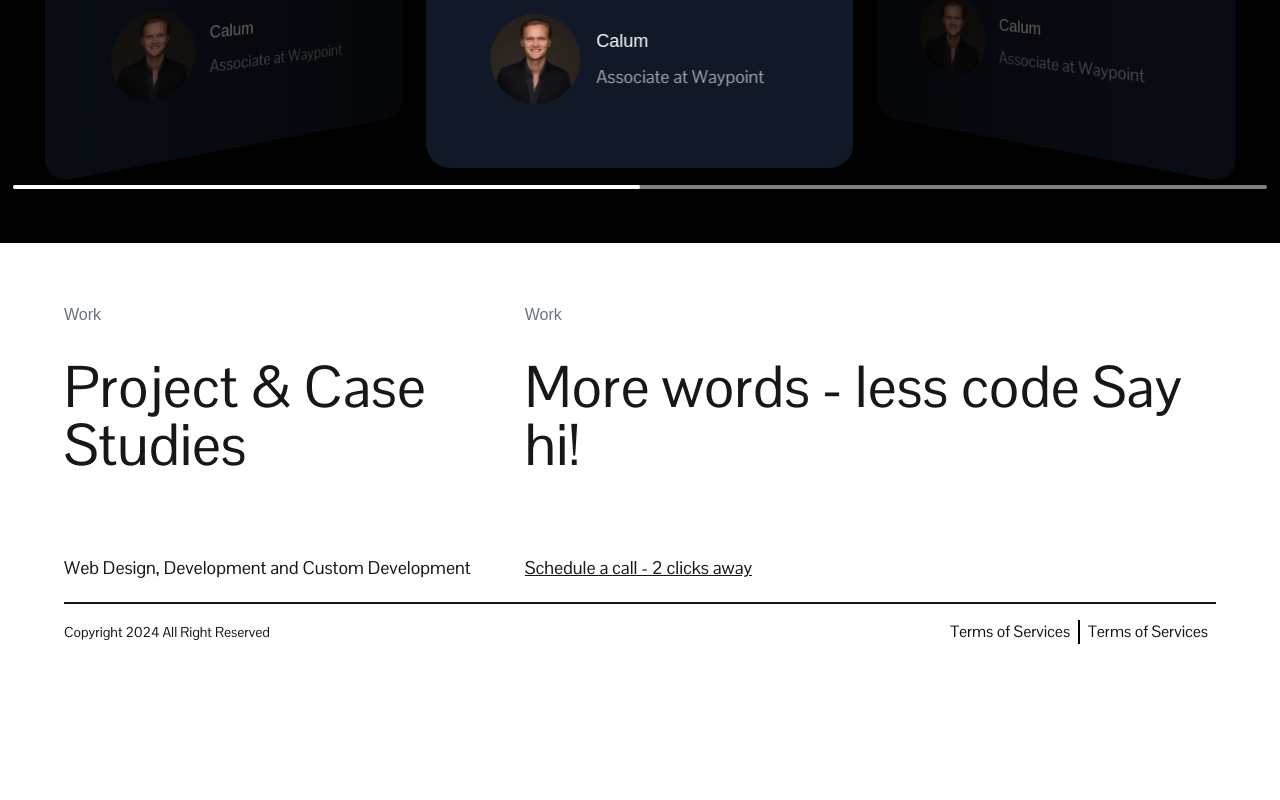
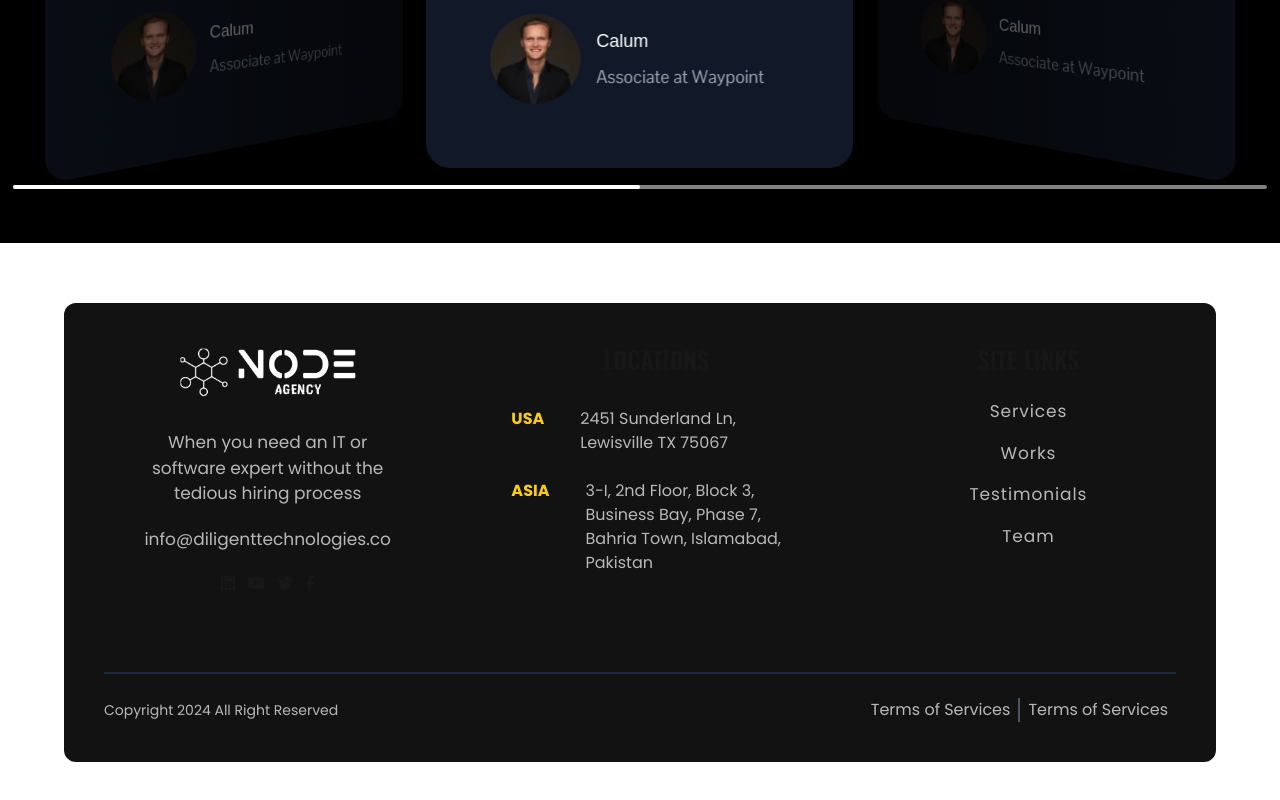
Before and after one commit to Adeel-Khizar/Node-, a Next.js app: page /work in a window 1280 px wide. Shown: the part 2036-2836 px from the top of the page. Before the commit the page ends 2696 px from the top, so only its background shows below. Built offline with nearby package versions, Linux system fonts and the light colour scheme; a web font is replaced by a local one.

Commit message:
Replaced Footer Section

```diff
--- a/components/Footer.tsx
+++ b/components/Footer.tsx
@@ -1,34 +1,173 @@
-"use client"
-import { Rancher, SedaN } from '@/fonts'
-import Link from 'next/link'
-import React from 'react'
+"use client";
+import { Rancher, SedaN } from "@/fonts";
+import NodeLogo from "../public/node-footer-logo.svg";
+import { FontAwesomeIcon } from "@fortawesome/react-fontawesome";
+import {
+  faLinkedin,
+  faYoutube,
+  faTwitter,
+  faFacebookF,
+} from "@fortawesome/free-brands-svg-icons";
+
+import Image from "next/image";
+import Link from "next/link";
+import React from "react";
+import { OswaldFont, PoppinsFont } from "@/fonts";
 
 const Footer = () => {
   return (
-    <div className='px-[5vw] pt-[60px]'>
-        <div className='flex lg:flex-row flex-col items-center pb-5'>
-        <div className='lg:w-[40%] w-full '>
-            <h5 className={` text-md text-gray-500 pb-8 ${Rancher} `}>Work</h5>
-            <h3 className={` lg:text-[4.5vw]  text-5xl pb-20 ${SedaN} `}>Project & Case Studies</h3>
-            <p className={`text-lg   ${SedaN} `}>Web Design, Development and Custom Development</p>
+    <div className="px-[5vw] pt-[60px] bg-[#fff] pb-12">
+      <div className="bg-[#131213] rounded-xl p-10">
+        <div className="flex lg:flex-row flex-col justify-evenly lg:gap-20 gap-6 w-full pb-5 ">
+          <div className="lg:w-[23%] w-full  text-center">
+            <div className="flex items-center justify-center lg:pb-8 pb-4">
+              <Link href="/">
+                <Image
+                  className="w-auto h-[45px] lg:h-[55px]"
+                  src={NodeLogo}
+                  height={75}
+                  alt="Node Logo"
+                />
+              </Link>
             </div>
-        <div className='lg:w-[60%] w-full'>
-            <h5 className={` text-md  text-gray-500 pb-8 ${Rancher} `}>Work</h5>
-            <h3 className={`lg:text-[4.5vw] text-5xl pb-20 ${SedaN} `}>More words - less code Say hi!</h3>
-            <Link className={` text-lg  underline ${SedaN} `} href="/">Schedule a call - 2 clicks away</Link>
+            <p
+              className={` lg:text-[17px] pb-5 ${PoppinsFont}  text-[hsla(0,0%,100%,.7)] `}
+            >
+              When you need an IT or software expert without the tedious hiring
+              process
+            </p>
+            <a
+              href="#"
+              className={` lg:text-[17px] pb-20 ${PoppinsFont}  text-[hsla(0,0%,100%,.7)]`}
+            >
+              info@diligenttechnologies.co
+            </a>
+
+            <div className="flex justify-center items-center gap-3 mt-5">
+              <a href="https://linkedin.com" target="_blank" rel="noreferrer">
+                <FontAwesomeIcon
+                  icon={faLinkedin}
+                  className=" hover:text-blue-800 transition-all duration-300 text-sm md:text-base"
+                />
+              </a>
+              <a href="https://youtube.com" target="_blank" rel="noreferrer">
+                <FontAwesomeIcon
+                  icon={faYoutube}
+                  className=" hover:text-red-600 transition-all duration-300 text-sm md:text-base"
+                />
+              </a>
+              <a href="https://twitter.com" target="_blank" rel="noreferrer">
+                <FontAwesomeIcon
+                  icon={faTwitter}
+                  className=" hover:text-sky-500 transition-all duration-300 text-sm md:text-base"
+                />
+              </a>
+              <a href="https://facebook.com" target="_blank" rel="noreferrer">
+                <FontAwesomeIcon
+                  icon={faFacebookF}
+                  className=" hover:text-blue-700 transition-all duration-300 text-sm md:text-base"
+                />
+              </a>
             </div>
           </div>
 
-        <div className='w-full flex md:flex-row flex-col md:gap-0 gap-4   items-center justify-center text-center md:justify-between border-t-2 border-gray-900 py-4'>
-            <p className={` text-sm text-500 ${SedaN} `} >Copyright 2024 All Right Reserved</p>
-            <div className='flex items-center ' >
-                <Link href='/' className={` px-2  border-r-2 border-black  ${SedaN} `}>Terms of Services </Link>
-                <Link href='/' className={` px-2  ${SedaN} `} >Terms of Services </Link>
+          {/* !================================================ */}
+          <div className="lg:w-[27%] w-full  p-4 lg:p-0">
+            <h4
+              className={`text-[15px] lg:text-2xl font-bold mb-6 text-center lg:mb-8 ${OswaldFont}`}
+            >
+              LOCATIONS
+            </h4>
 
+            <div className="space-y-4 lg:space-y-6">
+              <div className="flex lg:flex-row flex-col items-center lg:items-start justify-center lg:justify-start text-center lg:text-left gap-2 sm:gap-4 lg:gap-6">
+                <p
+                  className={`flex flex-col lg:flex-row gap-4 lg:gap-9 text-[hsla(0,0%,100%,.7)] ${PoppinsFont}`}
+                >
+                  <strong className="text-yellow-400">USA</strong>
+                  2451 Sunderland Ln, Lewisville TX 75067
+                </p>
+              </div>
+
+              <div className="flex lg:flex-row flex-col items-center lg:items-start justify-center lg:justify-start text-center lg:text-left gap-2 sm:gap-4 lg:gap-6">
+                <p
+                  className={`flex flex-col lg:flex-row gap-4 lg:gap-9 text-[hsla(0,0%,100%,.7)] ${PoppinsFont}`}
+                >
+                  <strong className="text-yellow-400">ASIA</strong>
+                  3-I, 2nd Floor, Block 3, Business Bay, Phase 7, Bahria Town,
+                  Islamabad, Pakistan
+                </p>
               </div>
             </div>
           </div>
-  )
-}
+          {/* !================================================ */}
+          <div className="lg:w-[20%] w-full flex flex-col">
+            <h4
+              className={`text-[15px] lg:text-2xl font-bold mb-6 text-center ${OswaldFont} uppercase`}
+            >
+              Site Links
+            </h4>
+            <ul className={`space-y-4 text-center ${PoppinsFont}`}>
+              <li>
+                <a
+                  href="#"
+                  className={`lg:text-[17px] text-1xl hover:underline text-[hsla(0,0%,100%,.7)] tracking-[0.9px]`}
+                >
+                  Services
+                </a>
+              </li>
+              <li>
+                <a
+                  href="#"
+                  className={`lg:text-[17px] text-1xl hover:underline text-[hsla(0,0%,100%,.7)] tracking-[0.9px]`}
+                >
+                  Works
+                </a>
+              </li>
+              <li>
+                <a
+                  href="#"
+                  className={`lg:text-[17px] text-1xl hover:underline text-[hsla(0,0%,100%,.7)] tracking-[0.9px]`}
+                >
+                  Testimonials
+                </a>
+              </li>
+              <li>
+                <a
+                  href="#"
+                  className={`lg:text-[17px] text-1xl hover:underline text-[hsla(0,0%,100%,.7)] tracking-[0.9px]`}
+                >
+                  Team
+                </a>
+              </li>
+            </ul>
+          </div>
+        </div>
 
-export default Footer
+        <div className="w-full flex md:flex-row flex-col md:gap-0 gap-4 lg:mt-14 mt-7 items-center justify-center text-center md:justify-between border-t-2 border-gray-800 pt-6">
+          <p
+            className={` text-sm text-500 text-[hsla(0,0%,100%,.7)] ${PoppinsFont}`}
+          >
+            Copyright 2024 All Right Reserved
+          </p>
+          <div className="flex items-center ">
+            <Link
+              href="/"
+              className={` px-2  border-r-2 border-gray-600  text-[hsla(0,0%,100%,.7)] ${PoppinsFont}`}
+            >
+              Terms of Services{" "}
+            </Link>
+            <Link
+              href="/"
+              className={` px-2  ${SedaN} text-[hsla(0,0%,100%,.7)] ${PoppinsFont}`}
+            >
+              Terms of Services{" "}
+            </Link>
+          </div>
+        </div>
+      </div>
+    </div>
+  );
+};
+
+export default Footer;
--- a/fonts/index.ts
+++ b/fonts/index.ts
@@ -1,21 +1,30 @@
-import { Pontano_Sans, Ramabhadra } from 'next/font/google';
+import { Oswald, Pontano_Sans, Ramabhadra, Poppins } from "next/font/google";
 
-const unbounded = Ramabhadra
-
-({
-  subsets: ['latin'],
-  weight: '400',
-  variable: '--passionOne',
+const unbounded = Ramabhadra({
+  subsets: ["latin"],
+  weight: "400",
+  variable: "--passionOne",
 });
 
-
-const acme = Pontano_Sans
-({
-  subsets: ['latin'],
-  weight: '400',
-  variable: '--passionOne',
+const acme = Pontano_Sans({
+  subsets: ["latin"],
+  weight: "400",
+  variable: "--passionOne",
 });
 
-export const SedaN  =  acme.className;
+const oswald = Oswald({
+  subsets: ["latin"],
+  weight: ["400", "500", "600"],
+  variable: "--font-oswald",
+});
 
-export const Rancher  =  unbounded.className;
+const poppins = Poppins({
+  subsets: ["latin"],
+  weight: ["300", "400", "500", "600", "700"],
+  variable: "--font-poppins",
+});
+
+export const SedaN = acme.className;
+export const Rancher = unbounded.className;
+export const OswaldFont = oswald.className;
+export const PoppinsFont = poppins.className;
--- a/package.json
+++ b/package.json
@@ -9,6 +9,10 @@
     "lint": "next lint"
   },
   "dependencies": {
+    "@fontsource/oswald": "^5.2.5",
+    "@fortawesome/fontawesome-svg-core": "^6.7.2",
+    "@fortawesome/free-brands-svg-icons": "^6.7.2",
+    "@fortawesome/react-fontawesome": "^0.2.2",
     "@next/font": "^14.2.15",
     "@react-three/drei": "^9.114.3",
     "@react-three/fiber": "^8.17.10",
--- a/tailwind.config.ts
+++ b/tailwind.config.ts
@@ -8,6 +8,9 @@ const config: Config = {
   ],
   theme: {
     extend: {
+      fontFamily: {
+        oswald: ["Oswald", "sans-serif"],
+      },
       colors: {
         background: "var(--background)",
         foreground: "var(--foreground)",
```
Also changed, not shown: app/globals.css (+177 -109 lines), public/node-footer-logo.svg (added), 1 other file (tests, documents, lock files or other folders). Lines whose indentation alone changed are shown as unchanged.
